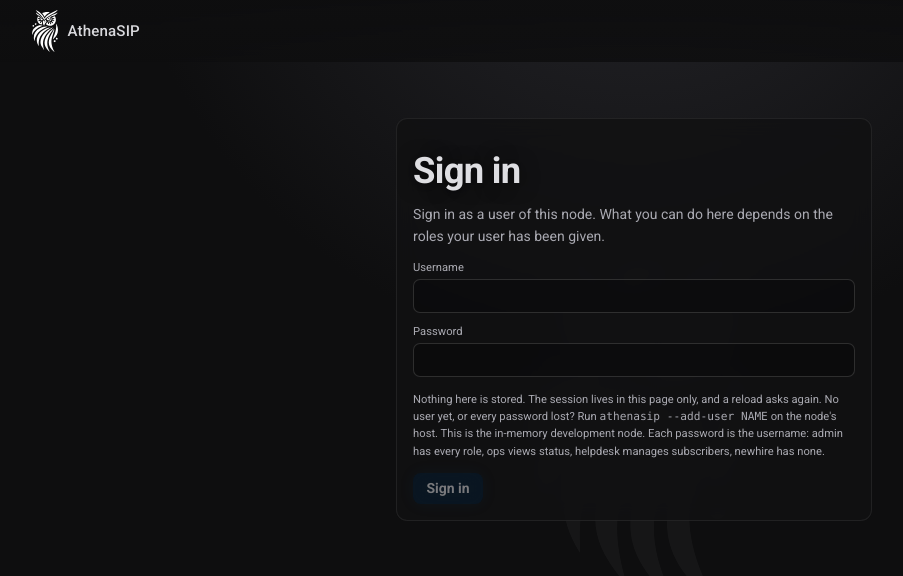
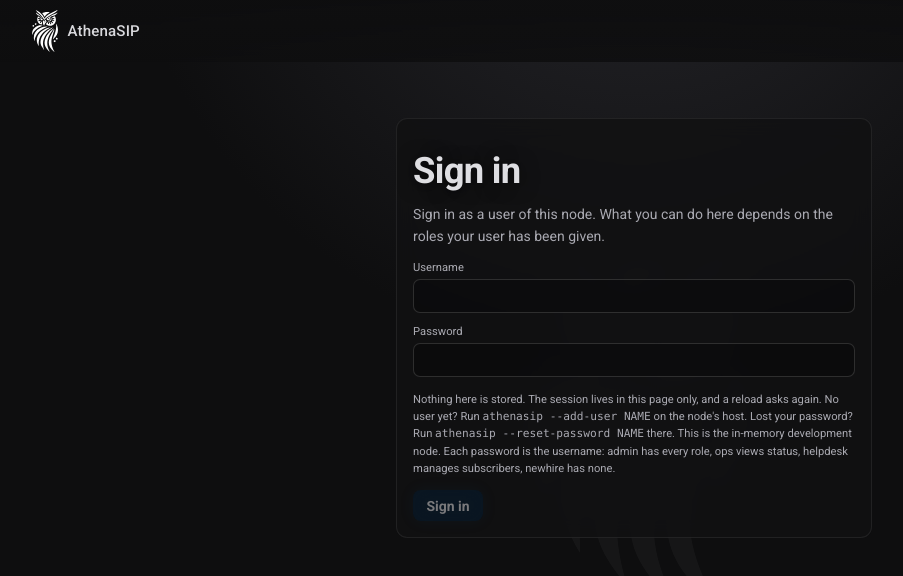
Before and after one commit to blackravenltd/athenasip-admin, a React (Vite) app: page / in a window 1280 px wide. Shown: the top 576 px of the page, without its empty margins (6-909 px from the left). Built offline with nearby package versions, Linux system fonts and the light colour scheme.

Commit message:
Say how to get back in after losing a password
The node's athenasip --reset-password NAME sets a new password from the
host and ends that user's sessions. --add-user refuses a name that
exists, so it never helped somebody who had only lost their own.

```diff
--- a/src/auth/LoginScreen.tsx
+++ b/src/auth/LoginScreen.tsx
@@ -30,9 +30,9 @@ export function describeRefusal(cause: unknown): string {
 /**
  * Asks who you are, and signs in as that.
  *
- * A username and password is the only way in. The first user, and getting
- * back in when every password is lost, is `athenasip --add-user` on the
- * node's host, which this console has no part in.
+ * A username and password is the only way in. The first user is
+ * `athenasip --add-user` on the node's host, and a lost password is
+ * `athenasip --reset-password`, which this console has no part in.
  *
  * It renders in place of whatever screen was asked for, so the address bar
  * never changes and signing in lands the person where they were going. That
@@ -103,8 +103,8 @@ export function LoginScreen({ api, session, ended, hint }: {
         </label>
         <p className="field-hint">
           Nothing here is stored. The session lives in this page only, and a reload asks again.
-          No user yet, or every password lost? Run <code>athenasip --add-user NAME</code> on the
-          node&apos;s host.
+          No user yet? Run <code>athenasip --add-user NAME</code> on the node&apos;s host. Lost your
+          password? Run <code>athenasip --reset-password NAME</code> there.
           {hint && <> {hint}</>}
         </p>
         {error && <p className="error-message" role="alert">{error}</p>}
```
Also changed, not shown: 1 other file (tests, documents, lock files or other folders).
